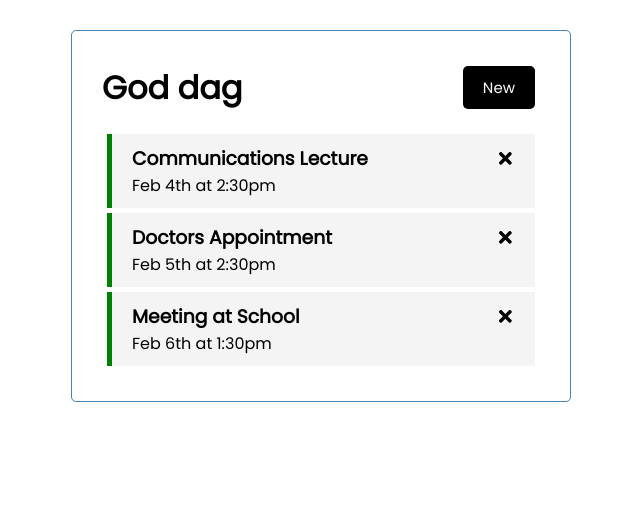
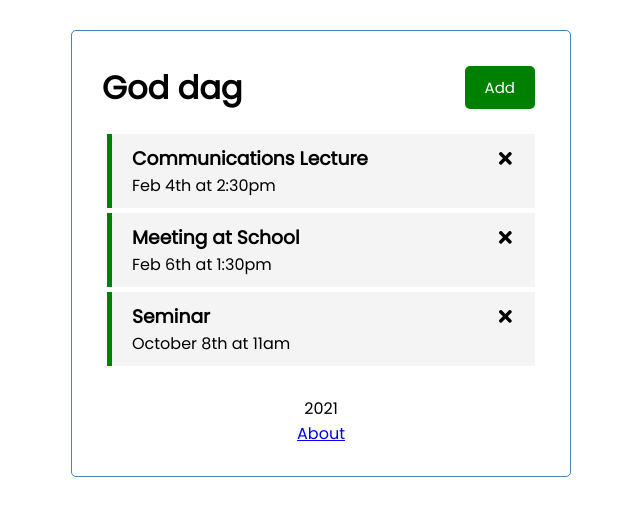
Before and after one commit to HelenaAgustsson/task-app-react, a React (Create React App) app: page / in a window 1280 px wide. Shown: the top 516 px of the page, without its empty margins (319-959 px from the left). Built offline with nearby package versions, Linux system fonts and the light colour scheme; data requests are answered from the project's data file.

Commit message:
finished project

```diff
--- /dev/null
+++ b/db.json
@@ -0,0 +1,22 @@
+{
+  "tasks": [
+    {
+      "id": 1,
+      "text": "Communications Lecture",
+      "day": "Feb 4th at 2:30pm",
+      "reminder": true
+    },
+    {
+      "id": 3,
+      "text": "Meeting at School",
+      "day": "Feb 6th at 1:30pm",
+      "reminder": true
+    },
+    {
+      "text": "Seminar",
+      "day": "October 8th at 11am",
+      "reminder": true,
+      "id": 4
+    }
+  ]
+}
--- a/package.json
+++ b/package.json
@@ -8,9 +8,11 @@
     "@testing-library/react": "^11.2.7",
     "@testing-library/user-event": "^12.8.3",
     "gh-pages": "^3.2.3",
+    "json-server": "^0.16.3",
     "react": "^17.0.2",
     "react-dom": "^17.0.2",
     "react-icons": "^4.2.0",
+    "react-router-dom": "^5.2.0",
     "react-scripts": "4.0.3",
     "web-vitals": "^1.1.2"
   },
@@ -20,7 +22,8 @@
     "start": "react-scripts start",
     "build": "react-scripts build",
     "test": "react-scripts test",
-    "eject": "react-scripts eject"
+    "eject": "react-scripts eject",
+    "server": "json-server --watch db.json --port 5000"
   },
   "eslintConfig": {
     "extends": [
--- a/src/App.js
+++ b/src/App.js
@@ -1,45 +1,86 @@
 import Header from "./components/Header";
 import Tasks from "./components/Tasks";
-import { useState } from 'react';
+import AddTask from "./components/AddTask";
+import Footer from "./components/Footer"
+import About from "./components/About"
+import { useState, useEffect } from 'react';
+import { Route, BrowserRouter as Router } from 'react-router-dom'
 
 function App() {
-  const [tasks, setTasks] = useState([
-
-    {
-        "id":1,
-        "text": "Communications Lecture",
-        "day": "Feb 4th at 2:30pm",
-        "reminder": true
+  const [showAddTask, setShowAddTask] = useState(false);
+  const [tasks, setTasks] = useState([])
+  useEffect(()=>{
+    const getTasks = async () => {
+      const tasksFromServer = await fetchTasks()
+      setTasks(tasksFromServer)
+    }
+    getTasks()
+  }, [])
+  //fetch tasks
+  const fetchTasks = async() => {
+    const res = await fetch('http://localhost:5000/tasks')
+    const data = await res.json()
+    return data
+  }
+  //fetch task
+  const fetchTask = async(id) => {
+    const res = await fetch(`http://localhost:5000/tasks/${id}`)
+    const data = await res.json()
+    return data
+  }
+// add task
+const addTask = async(task) => {
+  const res = await fetch ('http://localhost:5000/tasks', {
+    method:'POST',
+    headers: {
+      'Content-type': 'application/json'
     },
-    {
-        "id": 2,
-        "text": "Doctors Appointment",
-        "day": "Feb 5th at 2:30pm",
-        "reminder": true
-      },
-      {
-        "id": 3,
-        "text": "Meeting at School",
-        "day": "Feb 6th at 1:30pm",
-        "reminder": true
-      }
-])
+    body: JSON.stringify(task)
+  })
+  const data = await res.json()
+  setTasks([...tasks, data])
+}
 //delete task  ` `
-const deleteTask = (id) => {
+const deleteTask = async (id) => {
+  await fetch(`http://localhost:5000/tasks/${id}`, {
+    method: 'DELETE',
+  })
   setTasks(tasks.filter((task) => task.id !== id));
 
 }
 //set reminder
-const toggleReminder = (id) => {
-  setTasks(tasks.map(task => task.id===id ? {...task, reminder:!task.reminder}: task
+const toggleReminder = async(id) => {
+  const tasktoToggle = await fetchTask(id)
+  const updTask = {...tasktoToggle, reminder: !tasktoToggle.reminder}
+  const res= await fetch (`http://localhost:5000/tasks/${id}`, {
+    method: 'PUT',
+    headers: {
+      'Content-type': 'application/json'
+    },
+    body: JSON.stringify(updTask)
+  })
+
+  const data = await res.json()
+
+  setTasks(tasks.map(task => task.id===id ? {...task, reminder:data.reminder}: task
     )
   )
 }
   return (
+    <Router>
     <div className="container">
-     <Header title="God dag" />
-     <Tasks tasks={tasks} onDelete={deleteTask} onToggle={toggleReminder} />
+     <Header title="God dag" onAdd={()=> setShowAddTask(!showAddTask) } showAdd={showAddTask} />
+
+     <Route path='/' exact render={(props)=> (
+       <div>
+         {showAddTask && <AddTask onAdd={addTask} />}
+          <Tasks tasks={tasks} onDelete={deleteTask} onToggle={toggleReminder} />
+       </div>
+     )} />
+     <Route path='/about' component={About} />
+     <Footer></Footer>
     </div>
+    </Router>
   );
 }
 
--- /dev/null
+++ b/src/components/About.js
@@ -0,0 +1,13 @@
+import React from 'react'
+import { Link } from 'react-router-dom'
+
+const About = () => {
+    return (
+        <div>
+            <h4>Version 1.0.0</h4>
+            <Link to="/">Home</Link>
+     </div>
+    )
+}
+
+export default About
--- /dev/null
+++ b/src/components/AddTask.js
@@ -0,0 +1,38 @@
+import React from 'react'
+import { useState } from 'react'
+
+const AddTask = ({onAdd}) => {
+    const [text, setText] = useState('');
+    const [day, setDay] = useState('');
+    const [reminder, setReminder] = useState(false);
+    const onSubmit = (e) => {
+        e.preventDefault();
+        if(!text) {
+            alert('Please add a task')
+        } else {
+            onAdd({ text, day , reminder})
+            setText('')
+            setDay('')
+            setReminder(false)
+        }
+    }
+    return (
+        <form className="add-form" onSubmit={onSubmit}>
+            <div className="form-control">
+                <label>Task</label>
+                <input type="text" placeholder="Add Task" value={text} onChange={(e)=> setText(e.target.value)} />
+            </div>
+            <div className="form-control">
+                <label>Day & Time</label>
+                <input type="text" placeholder="Add Day & Time" value={day} onChange={(e)=>setDay(e.target.value)} />
+            </div>
+            <div className="form-control form-control-check">
+                <label>Set Reminder</label>
+                <input type="checkbox" checked={reminder} value={reminder} onChange={(e)=>setReminder(e.currentTarget.checked)} />
+            </div>
+            <input type="submit" value="Save task" className="btn btn-block" />
+        </form>
+    )
+}
+
+export default AddTask
--- a/src/components/Button.js
+++ b/src/components/Button.js
@@ -1,8 +1,10 @@
 import React from 'react'
 
-const Button = ({title}) => {
+const Button = ({color, text, onClick}) => {
     return (
-        <button className="btn">{title}</button>
+        <button className="btn" onClick={onClick}
+        style={{ backgroundColor: color }}
+        >{text}</button>
     )
 }
 
--- /dev/null
+++ b/src/components/Footer.js
@@ -0,0 +1,13 @@
+import React from 'react'
+import {Link} from 'react-router-dom'
+
+const Footer = () => {
+    return (
+        <footer>
+            <p>2021</p>
+            <Link to="/about">About</Link>
+        </footer>
+    )
+}
+
+export default Footer
--- a/src/components/Header.js
+++ b/src/components/Header.js
@@ -1,16 +1,17 @@
 import React from 'react'
 import Button from './Button';
+import { useLocation } from 'react-router';
 
 
-const Header = ({title}) => {
+const Header = ({title, onAdd, showAdd}) => {
+    const location = useLocation()
     return (
         <header className="header">
             <h1>{title}</h1>
-            <Button color="green" title="New" />
+           { location.pathname==='/' &&
+           <Button color="green" text={showAdd ? 'Close':'Add'} onClick={onAdd} />}
         </header>
     )
 }
 
-
-
 export default Header;
```
Also changed, not shown: 1 other file (tests, documents, lock files or other folders).
